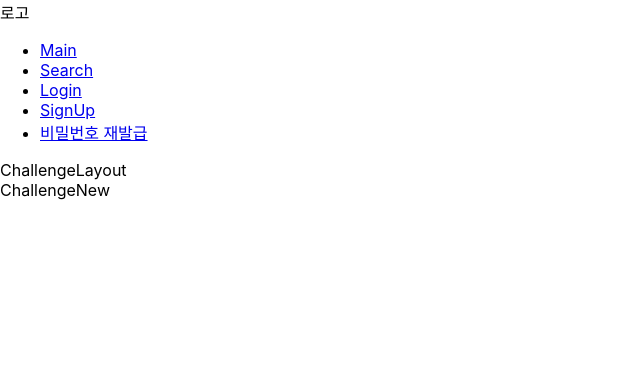
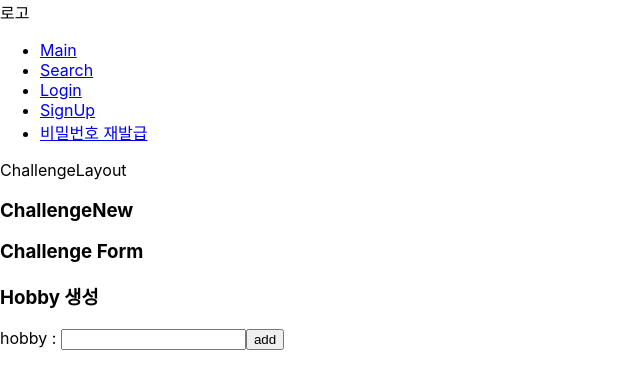
Before and after one commit to seho27060/moggozi, a React (Create React App) app in the folder frontend/: page /challenge/new in a window 1280 px wide. Shown: the top 388 px of the page, without its empty margins (0-640 px from the left). Built offline with nearby package versions, Linux system fonts and the light colour scheme; no server answers.

Commit message:
[S07P12C201-186] [FE-임윤혁] feat: 챌린지 Form 구현 중 넣어야 하는 Hobby Form 구현 완료

```diff
--- a/frontend/src/components/challenge/ChallengeForm.tsx
+++ b/frontend/src/components/challenge/ChallengeForm.tsx
@@ -1,5 +1,41 @@
-function ChallengeForm () {
-  return
-}
+import React, { useRef } from "react";
+
+const ChallengeForm: React.FC = () => {
+  const nameInputRef = useRef<HTMLInputElement>(null);
+  const hobbiesInputRef = useRef<HTMLInputElement>(null);
+  const imgInputRef = useRef<HTMLInputElement>(null);
+  const descriptionInputRef = useRef<HTMLInputElement>(null);
+  const contentInputRef = useRef<HTMLInputElement>(null);
+  const levelInputRef = useRef<HTMLInputElement>(null);
+
+  function submitHandler(event: React.FormEvent) {
+    event.preventDefault();
+    const enteredName = nameInputRef.current!.value;
+    const enteredHobbies = hobbiesInputRef.current!.value;
+    const enteredImg = imgInputRef.current!.value;
+    const enteredDescription = descriptionInputRef.current!.value;
+    const enteredContent = contentInputRef.current!.value;
+    const enteredLevel = levelInputRef.current!.value;
+
+    const challengeData = {
+      name: enteredName,
+      content: enteredContent,
+      challenge_img: enteredImg,
+      level: enteredLevel,
+      hobbies: enteredHobbies,
+      description: enteredDescription,
+    }
+  }
+  return (
+  <div>
+    <h3>Challenge Form</h3>
+    <form>
+      <div>
+        <label htmlFor=""></label>
+      </div>
+    </form>
+  </div>
+  );
+};
 
 export default ChallengeForm;
--- /dev/null
+++ b/frontend/src/components/challenge/HobbyForm.tsx
@@ -0,0 +1,26 @@
+import React, { useRef } from "react";
+import { Hobby } from "../../store/challenge";
+
+const HobbyForm: React.FC = () => {
+  const hobbyInputRef = useRef<HTMLInputElement>(null);
+  const hobby: Hobby[] = [];
+
+  let order = 0
+  function submitHandler(event: React.FormEvent) {
+    event.preventDefault();
+    order += 1
+    const enteredHobby = hobbyInputRef.current!.value;
+    hobby.push({"id": order, "name": enteredHobby})
+    console.log(hobby)
+  }
+  return <div>
+    <h3>Hobby 생성</h3>
+    <form>
+      <label htmlFor="hobby">hobby : </label>
+      <input type="text" required id="hobby" ref={hobbyInputRef}/>
+      <button type="button" onClick={submitHandler}>add</button>
+    </form>
+  </div>;
+};
+
+export default HobbyForm;
--- a/frontend/src/pages/challenge/ChallengeNew.tsx
+++ b/frontend/src/pages/challenge/ChallengeNew.tsx
@@ -1,5 +1,14 @@
-function ChallengeNew() {
-  return <div>ChallengeNew</div>;
-}
+import ChallengeForm from "../../components/challenge/ChallengeForm";
+import HobbyForm from "../../components/challenge/HobbyForm";
+
+const ChallengeNew: React.FC = () => {
+  return (
+    <div>
+      <h3>ChallengeNew</h3>
+      <ChallengeForm></ChallengeForm>
+      <HobbyForm></HobbyForm>
+    </div>
+  );
+};
 
 export default ChallengeNew;
--- a/frontend/src/store/challenge.ts
+++ b/frontend/src/store/challenge.ts
@@ -18,13 +18,12 @@ export interface ChallengeState {
   user_progress: number | null;
 }
 
-// 챌린지 디테일 정보 리스트 먼저 한다.
+// 챌린지 디테일 정보 - 리스트 먼저 한다.
 // export interface ChallengeDetailState {
 //   id: number | null;
 //   create_time: string | null;
 //   update_time: string | null;
 // }
-
 
 const initialChallengesState: ChallengeState[] = [];
 
@@ -35,14 +34,10 @@ export const challengesSlice = createSlice({
     challengeCreate: (state, action) => {
       state.push(action.payload);
     },
-    challengeUpdate: (state, action) => {
-
-    },
-    challengeDelete: (state, action) => {
-
-    }
-  }
-})
+    challengeUpdate: (state, action) => {},
+    challengeDelete: (state, action) => {},
+  },
+});
 
 export const { challengeCreate } = challengesSlice.actions;
 
```
